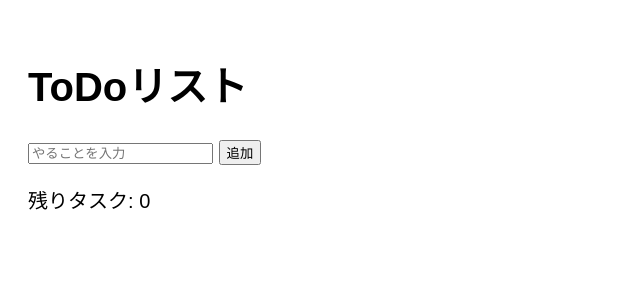
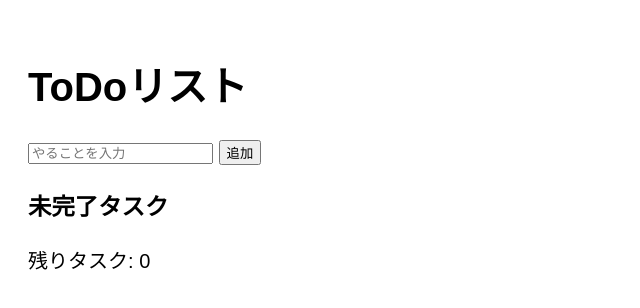
Before and after one commit to yuji141/ToDoApp, a plain HTML site: page index.html in a window 1280 px wide. Shown: the whole page, without its empty margins (0-640 px from the left). Drawn offline with Linux system fonts and the light colour scheme.

Commit message:
HTML未完了タスク表示コード追加

```diff
--- a/index.html
+++ b/index.html
@@ -4,13 +4,7 @@
   <meta charset="UTF-8">
   <meta http-equiv="X-UA-Compatible" content="IE=Edge">
   <meta name="viewport" content="width=device-width, initial-scale=1">
-
   <title>ToDoリスト</title>
-
-  <!-- HTML -->
-
-
-  <!-- Custom Styles -->
   <link rel="stylesheet" href="style.css">
 </head>
 
@@ -19,9 +13,11 @@
   <input type="text" id="todoInput" placeholder="やることを入力">
   <button id="addBtn">追加</button>
 
+  <h3>未完了タスク</h3>
   <ul id="todoList"></ul>
+
   <p>残りタスク: <span id="taskCount">0</span></p>
-  <!-- Project -->
+
   <script src="main.js"></script>
 </body>
 </html>
```
